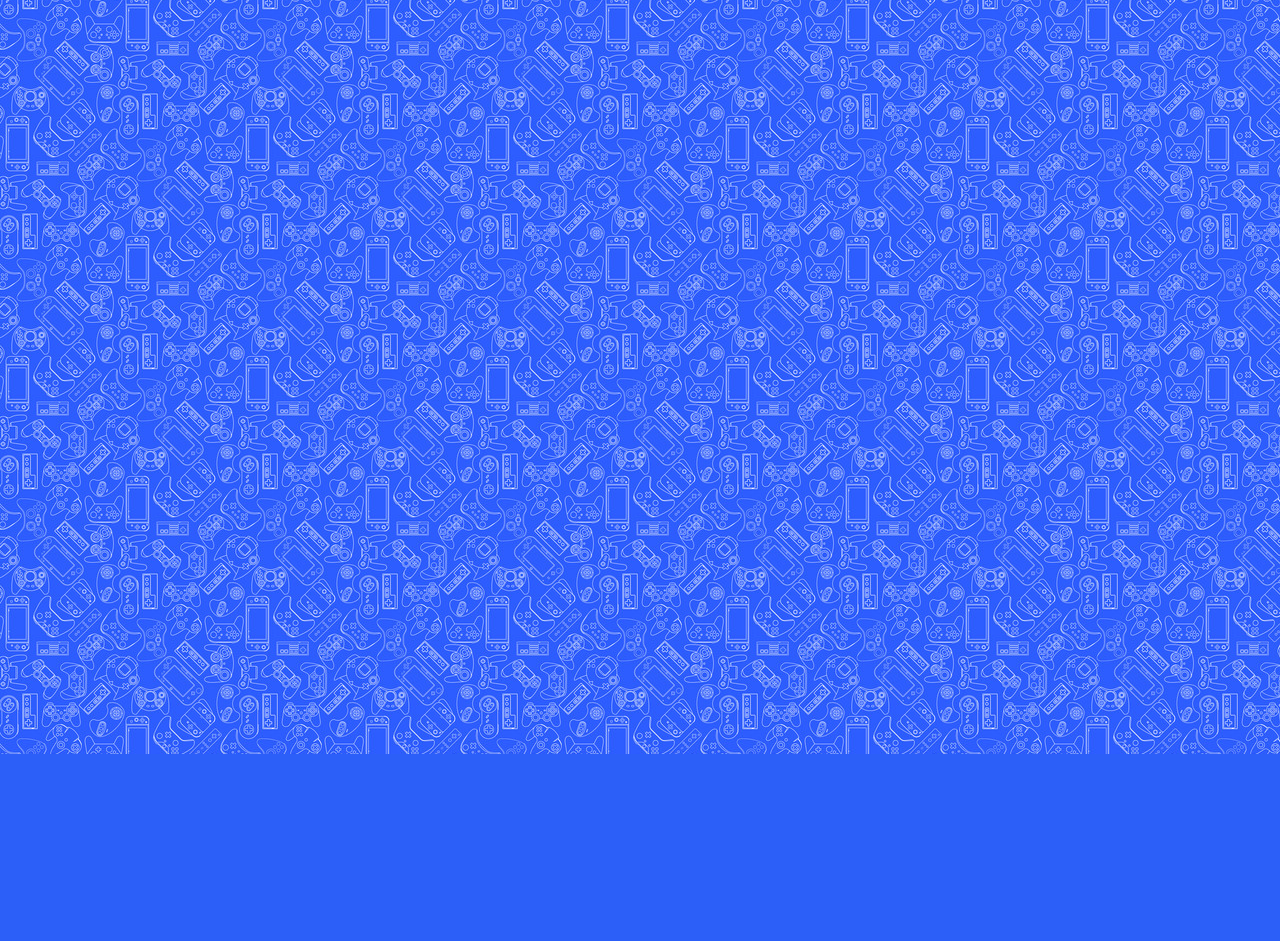
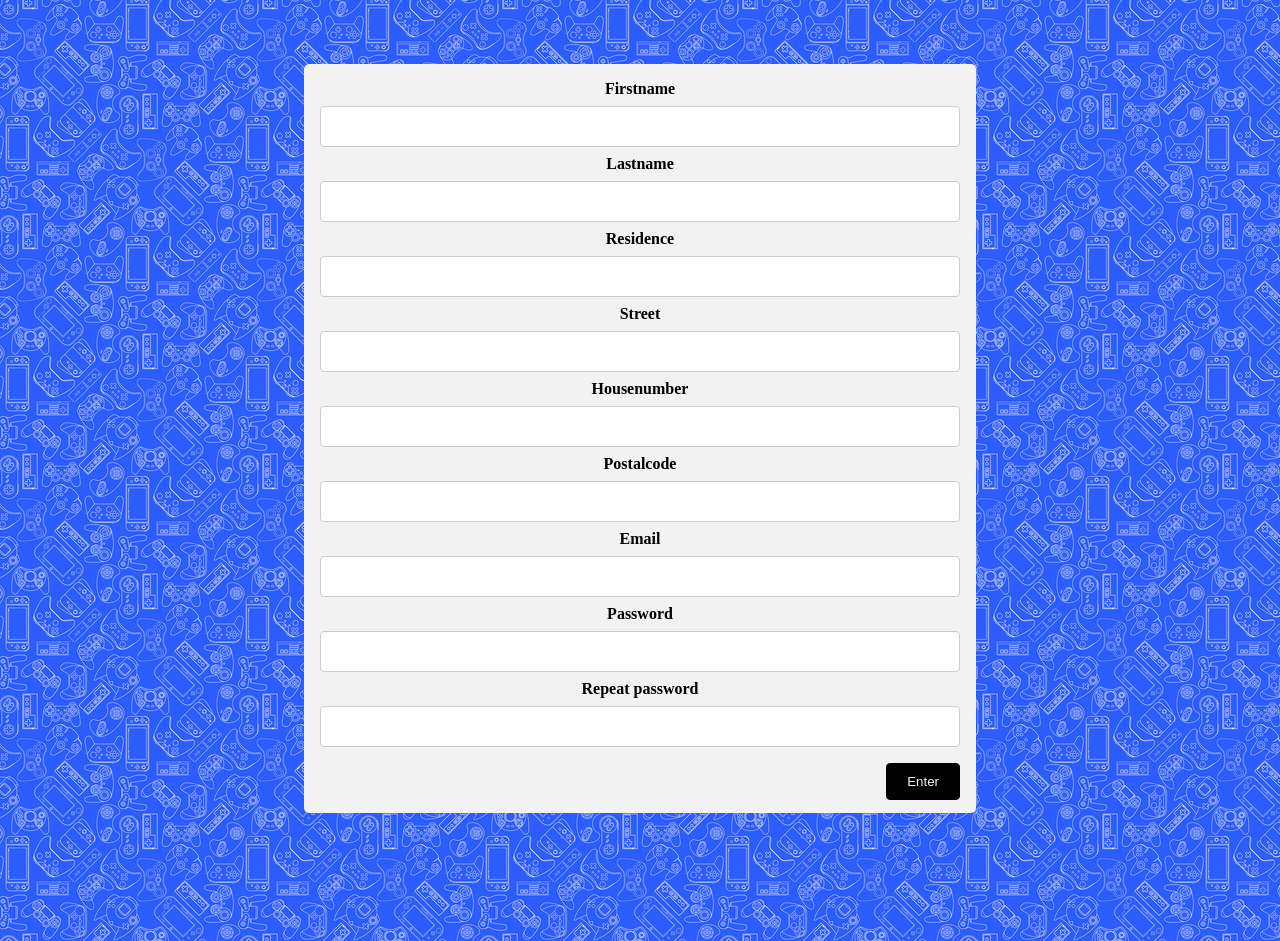
Before and after one commit to HolyDiverD/Webshop, a PHP site: page /index.php?page=register in a window 1280 px wide. Shown: the part 46-987 px from the top of the page. Before the commit the page ends 800 px from the top, so only its background shows below. Run offline with PHP 8.4, Linux system fonts and the light colour scheme.

Commit message:
Version 1.1 - "Working on registration."

```diff
--- a/CSS/Stylesheet.css
+++ b/CSS/Stylesheet.css
@@ -60,7 +60,53 @@
 }
 .cart{
     float: right;
+    font-size: 16px;
+    border: none;
+    outline: none;
+    color: white;
+    padding: 14px 16px;
 }
 .home{
     float: left;
+    font-size: 16px;
+    border: none;
+    outline: none;
+    color: white;
+    padding: 14px 16px;
 }
+.Logincontainer {
+    padding: 16px 16px 50px;
+    text-align: center;
+    border-radius: 5px;
+    background-color: #f2f2f2;
+    margin-top: 5%;
+    margin-left: auto;
+    margin-right: auto;
+    margin-bottom: 10%;
+    width: 50%;
+
+}
+.Logincontainer label {
+    border: 1px black;
+}
+
+.loginsubmit {
+
+    box-sizing: border-box;
+    padding: 10px 20px;
+    background-color: #000000;
+    color: #f2f2f2;
+    border-radius: 4px;
+    border: 1px solid #000000;
+    float: right;
+}
+
+input {
+    width: 100%;
+    padding: 12px 20px;
+    margin: 8px 0;
+    display: block;
+    border: 1px solid #ccc;
+    border-radius: 4px;
+    box-sizing: border-box;
+}
--- /dev/null
+++ b/actions/action/loginaction.php
@@ -0,0 +1,5 @@
+<?php
+session_start();
+require '../../../private/conn_Webshop.php';
+
+?>
--- a/includes/contents/register.php
+++ b/includes/contents/register.php
@@ -1 +1,35 @@
 <?php
+?>
+<div class="Logincontainer">
+    <form action="../../actions/action/registeraction.php" method="post" id="register">
+        <label for="firstname"><b>Firstname</b></label>
+        <input type="text" name="firstname" required>
+
+        <label for="lastname"><b>Lastname</b></label>
+        <input type="text" name="lastname" required>
+
+        <label for="residence"><b>Residence</b></label>
+        <input type="text" name="residence" required>
+
+        <label for="street"><b>Street</b></label>
+        <input type="text" name="street" required>
+
+        <label for="housenumber"><b>Housenumber</b></label>
+        <input type="text" name="housenumber" required>
+
+        <label for="postalcode"><b>Postalcode</b></label>
+        <input type="text" name="postalcode" required>
+
+        <label for="email"><b>Email</b></label>
+        <input type="email" name="email"  required>
+
+        <label for="password"><b>Password</b></label>
+        <input type="password" name="password" required>
+
+        <label for="rpassword"><b>Repeat password</b></label>
+        <input type="password" name="rpassword" required>
+
+    </form>
+    <button class="loginsubmit" type="submit" form="register" onclick="return confirm('Are you sure you want to submit this info?');">Enter</button>
+
+</div>
--- a/includes/nav/navbar.php
+++ b/includes/nav/navbar.php
@@ -2,12 +2,12 @@
 
 ?>
 <div class="navbar">
-    <a class="home fa fa-home" href="#home">Home</a>
+    <a class="home fa fa-home" href="index.php?page=main">Home</a>
     <div class="subnav">
         <button class="subnavbtn" >User <i class="fa fa-caret-down"></i></button>
         <div class="subnav-content">
-            <a href="#login">Login</a>
-            <a href="#register">Register</a>
+            <a href="index.php?page=login">Login</a>
+            <a href="index.php?page=register">Register</a>
         </div>
     </div>
     <div class="subnav">
--- a/index.php
+++ b/index.php
@@ -5,10 +5,8 @@ if (isset($_GET['page'])) {
 }
 else {
     $page = 'main';
-    $_SESSION['role'] = 'null';
 }
 ?>
-
 <html lang="en">
 <head>
     <meta charset="UTF-8">
@@ -20,7 +18,7 @@ else {
 <?php
 include 'includes/nav/navbar.php';
 
-include 'includes/contents/'.$page.'.php';
+include 'includes/contents/'. $page .'.php';
 ?>
 
 </body>
```
Also changed, not shown: actions/action/registeraction.php (added, +29 -0 lines), includes/contents/login.php (+11 -0 lines).
